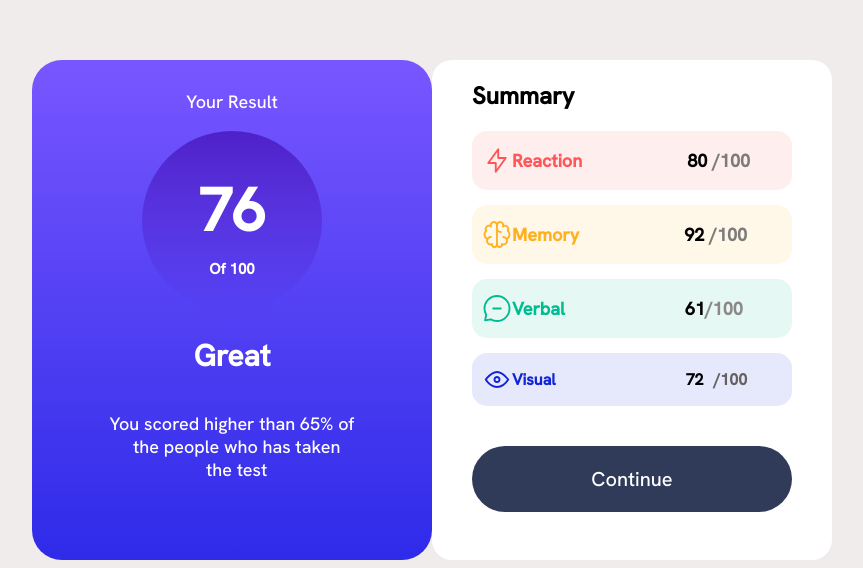
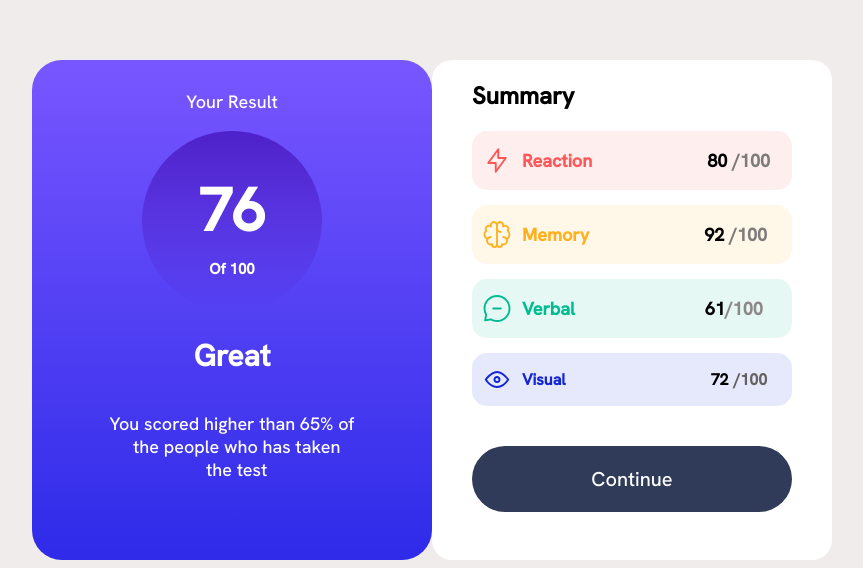
Before and after one commit to Techietimmy-ux/mini-projects, a plain HTML site: page test result/index.html in a window 1280 px wide. Shown: the part 240-808 px from the top of the page, without its empty margins (276-1139 px from the left). Drawn offline with Linux system fonts and the light colour scheme.

Commit message:
little changes made

```diff
--- a/test result/index.html
+++ b/test result/index.html
@@ -39,7 +39,7 @@
 
             <div class="reaction svg">
                 <img src="/images/icon-reaction.svg" alt="">
-                <p>Reaction</p>
+                <p class="paragraph">Reaction</p>
                 <p class="no-a">80</p>
                 <p class="no-b">/100</p>
 
@@ -47,7 +47,7 @@
 
             <div class="memory svg">
                 <img src="/images/icon-memory.svg" alt="">
-                <p>Memory</p>
+                <p class="paragraph">Memory</p>
                 <p class="no-a">92</p>
                 <p class="no-b">/100</p>
 
@@ -56,7 +56,7 @@
 
             <div class="verbal svg">
                 <img src="/images/icon-verbal.svg" alt="">
-                <p>Verbal</p>
+                <p class="paragraph">Verbal</p>
                 <p class="no-x">61</p>
                 <p class="no-y">/100</p>
 
@@ -64,7 +64,7 @@
 
             <div class="visual svg">
                 <img src="/images/icon-visual.svg" alt="">
-                <p>Visual</p>
+                <p class="paragraph">Visual</p>
                 <p class="no-e">72</p>
                 <p class="no-f">/100</p>
 
--- a/test result/styles.css
+++ b/test result/styles.css
@@ -3,6 +3,7 @@ body {
     font-family: 'Hanken Grotesk', sans-serif;
 
 }
+
 
 .container {
     margin-top: 300px;
@@ -64,6 +65,7 @@ div.item-y p {
     font-size: 18px;
     padding: 12px;
     text-transform: none;
+    font-family: 'Hanken Grotesk', sans-serif;
 }
 
 
@@ -101,15 +103,17 @@ div.reaction {
 
 p.no-a {
     position: relative;
-    left: 105px;
+    left: 115px;
     color: #000;
+    margin-right: 10px;
 
 }
 
 p.no-x {
     position: relative;
-    left: 120px;
+    left: 130px;
     color: #000;
+    margin-right: 10px;
 
 }
 
@@ -122,8 +126,9 @@ p.no-y {
 
 p.no-e {
     position: relative;
-    left: 130px;
+    left: 145px;
     color: #000;
+    margin-right: 10px;
 
 }
 
@@ -179,6 +184,24 @@ div.cont p {
     text-align: center;
     color: #fff;
     font-size: 20px;
+    font-family: 'Hanken Grotesk', sans-serif;
+}
+
+p.paragraph {
+    margin-left: 10px;
+}
+
+@media screen and (max-width:1000px) {
+    .container {
+        display: block;
+        margin: 300px 300px;
+    }
+
+    .item-one {
+        height: 500px;
+    }
+
+    p.result {}
 }
 
 /*
```
